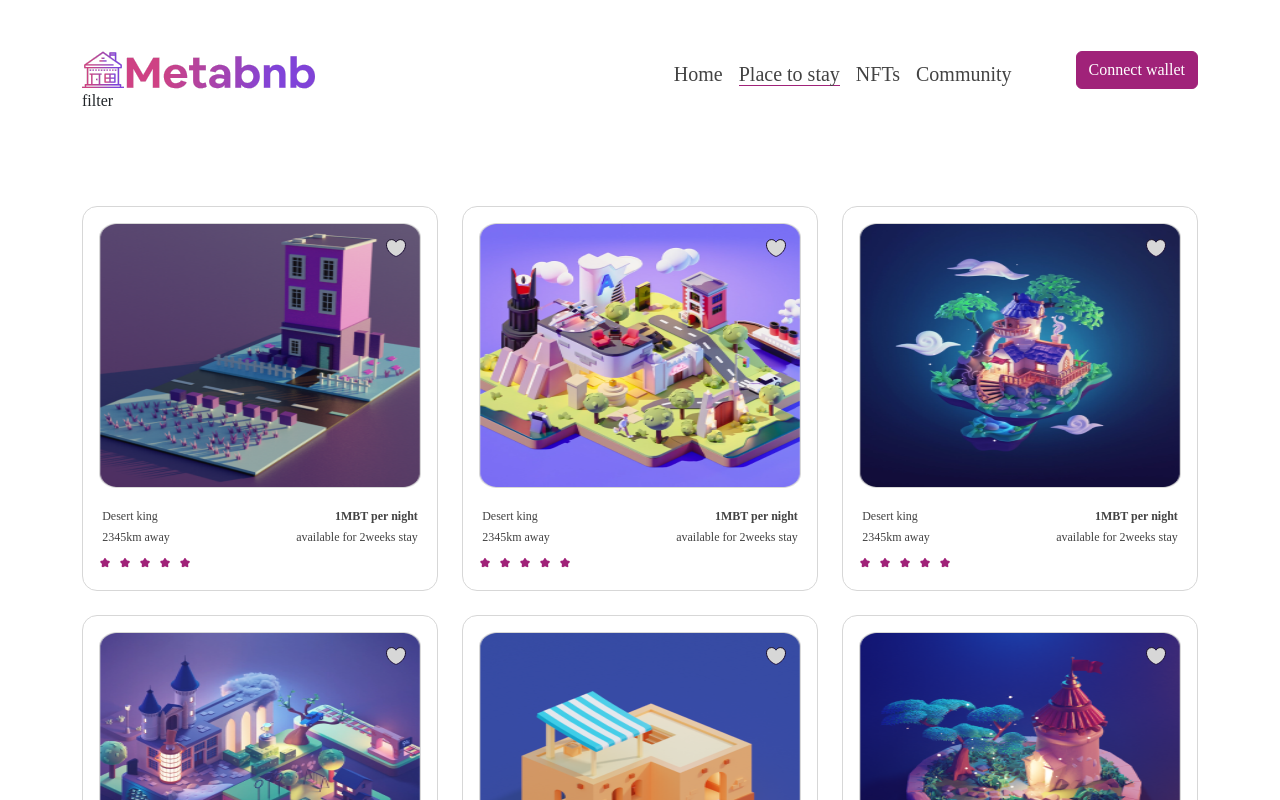
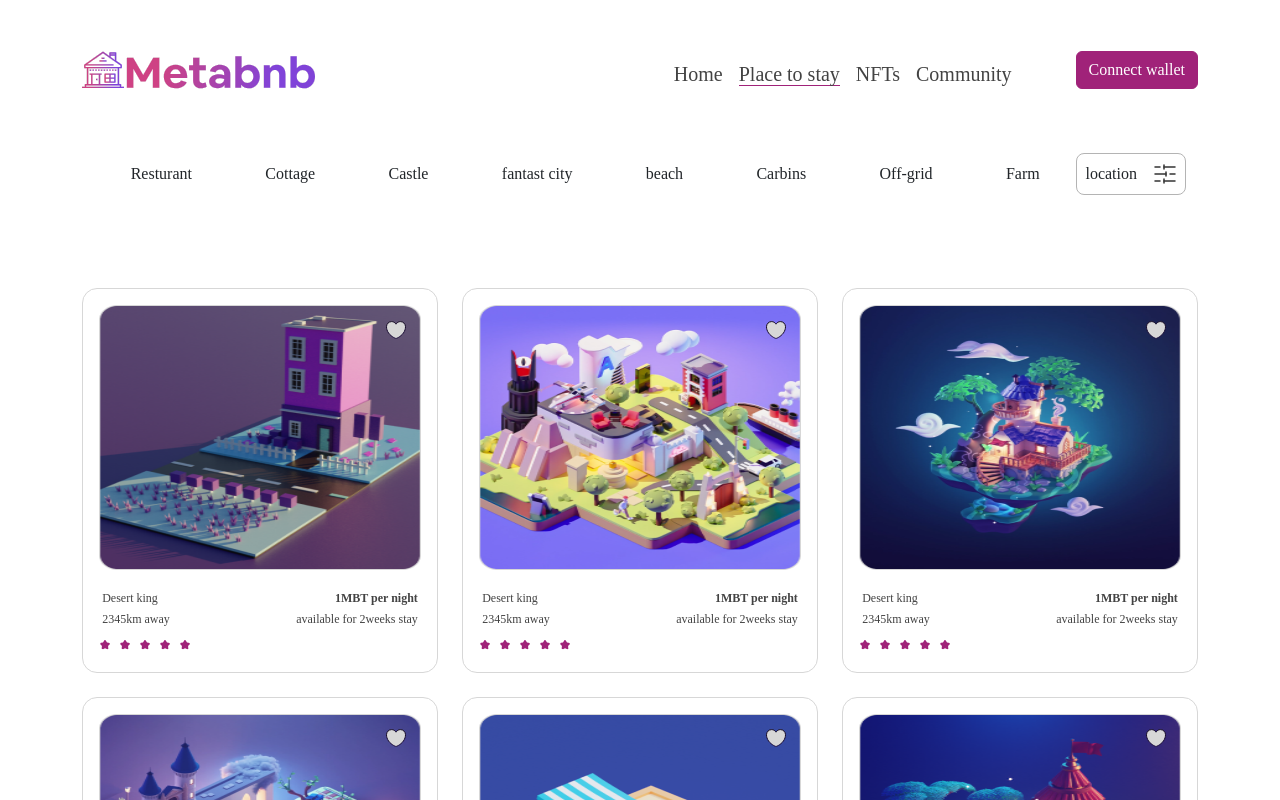
Before and after one commit to AjulibeChiemela/metabnb-hng, a React (Create React App) app: page /places in a window 1280 px wide. Shown: the top 800 px of the page. Built offline with nearby package versions, Linux system fonts and the light colour scheme; a web font is replaced by a local one.

Commit message:
feat:add filter on placeToStay page

```diff
--- a/src/pages/PlaceToStay.js
+++ b/src/pages/PlaceToStay.js
@@ -6,7 +6,43 @@ import "./PlaceToStay.scss";
 const PlaceToStay = () => {
   return (
     <div className="places-page container">
-      <section>filter</section>
+      <section className="places-page-filter container">
+        <div className="places-page-filter-inner ">
+          <div className="dropdown">
+            <button
+              class="btn btn-primary dropdown-toggle"
+              type="button"
+              data-bs-toggle="dropdown"
+              aria-expanded="false"
+            >
+              Select Location
+            </button>
+            <ul className="dropdown-menu">
+              <li className="dropdown-item">Resturant</li>
+              <li className="dropdown-item">Cottage</li>
+              <li className="dropdown-item">Castle</li>
+              <li className="dropdown-item">fantast city</li>
+              <li className="dropdown-item">beach</li>
+              <li className="dropdown-item">Carbins</li>
+              <li className="dropdown-item">Off-grid</li>
+              <li className="dropdown-item">Farm</li>
+            </ul>
+          </div>
+          <ul className="lg-list">
+            <li>Resturant</li>
+            <li>Cottage</li>
+            <li>Castle</li>
+            <li>fantast city</li>
+            <li>beach</li>
+            <li>Carbins</li>
+            <li>Off-grid</li>
+            <li>Farm</li>
+          </ul>
+          <div className="filter">
+            location <img src="/images/filter-icon.svg" alt="" />
+          </div>
+        </div>
+      </section>
       <section className="places-page-cards">
         <div className="places-page-cards-inner">
           {places.map((place) => (
--- a/src/pages/PlaceToStay.scss
+++ b/src/pages/PlaceToStay.scss
@@ -1,6 +1,53 @@
 @import "../styles/variables";
 
 .places-page {
+  &-filter {
+    margin-top: 4rem;
+    &-inner {
+      display: flex;
+      align-items: center;
+      justify-content: space-between;
+      @media screen and (min-width: $md) {
+        display: grid;
+        grid-template-columns: 9.2fr 0.8fr;
+      }
+      .dropdown {
+        @media screen and (min-width: $md) {
+          display: none;
+        }
+      }
+      .lg-list {
+        display: none;
+        list-style-type: none;
+        margin: 0;
+        padding: 0;
+        @media screen and (min-width: $md) {
+          display: flex;
+          justify-content: space-around;
+        }
+        li {
+          &:hover {
+            color: $primary;
+            cursor: pointer;
+          }
+        }
+      }
+      .filter {
+        background: linear-gradient(124.4deg, #ffffff 10.8%, #ffffff 87.34%);
+        border: 1px solid #b4b4b4;
+        border-radius: 8px;
+        width: fit-content;
+        padding: 0.5rem;
+        display: flex;
+        align-items: center;
+        gap: 1rem;
+        &:hover {
+          cursor: pointer;
+          background: #ddd;
+        }
+      }
+    }
+  }
   &-cards {
     padding-block: 3.6rem;
     &-inner {
```
Also changed, not shown: public/images/filter-icon.svg (added).
